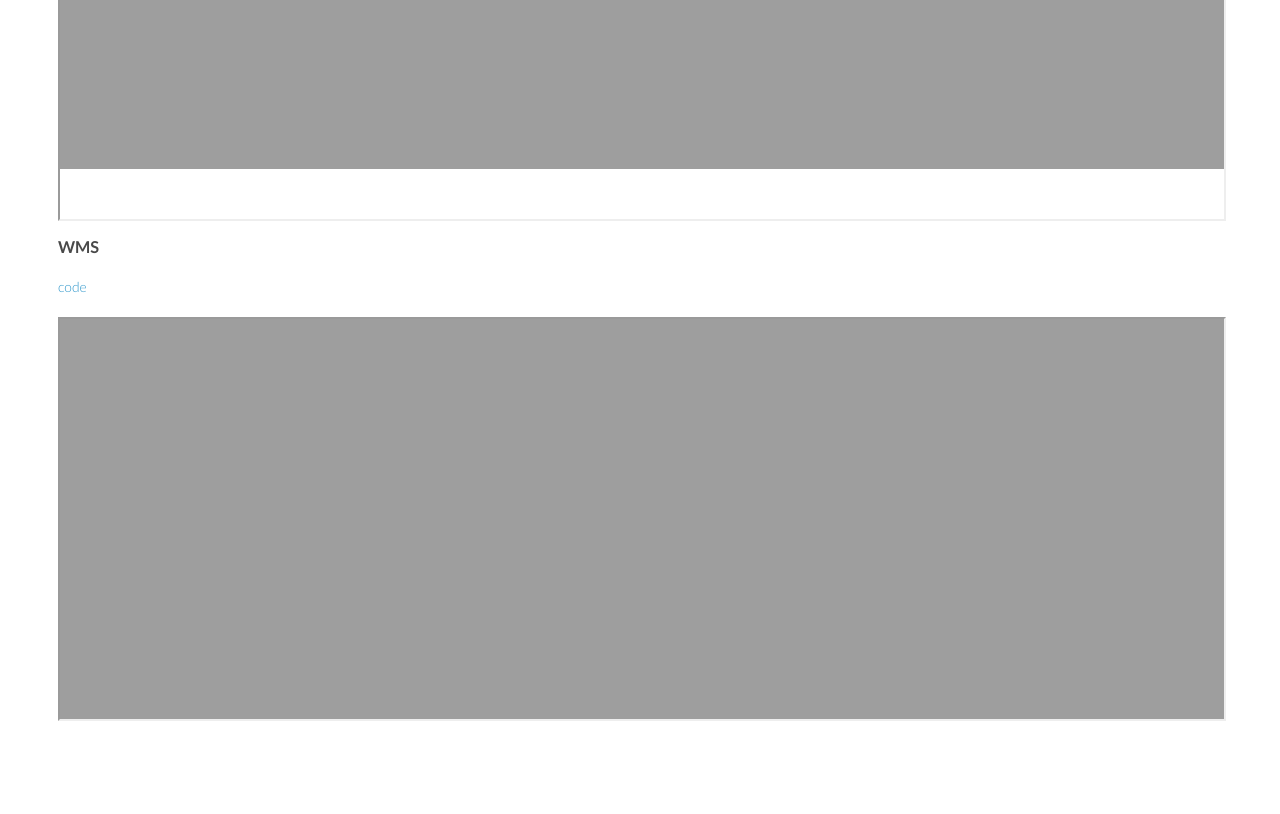
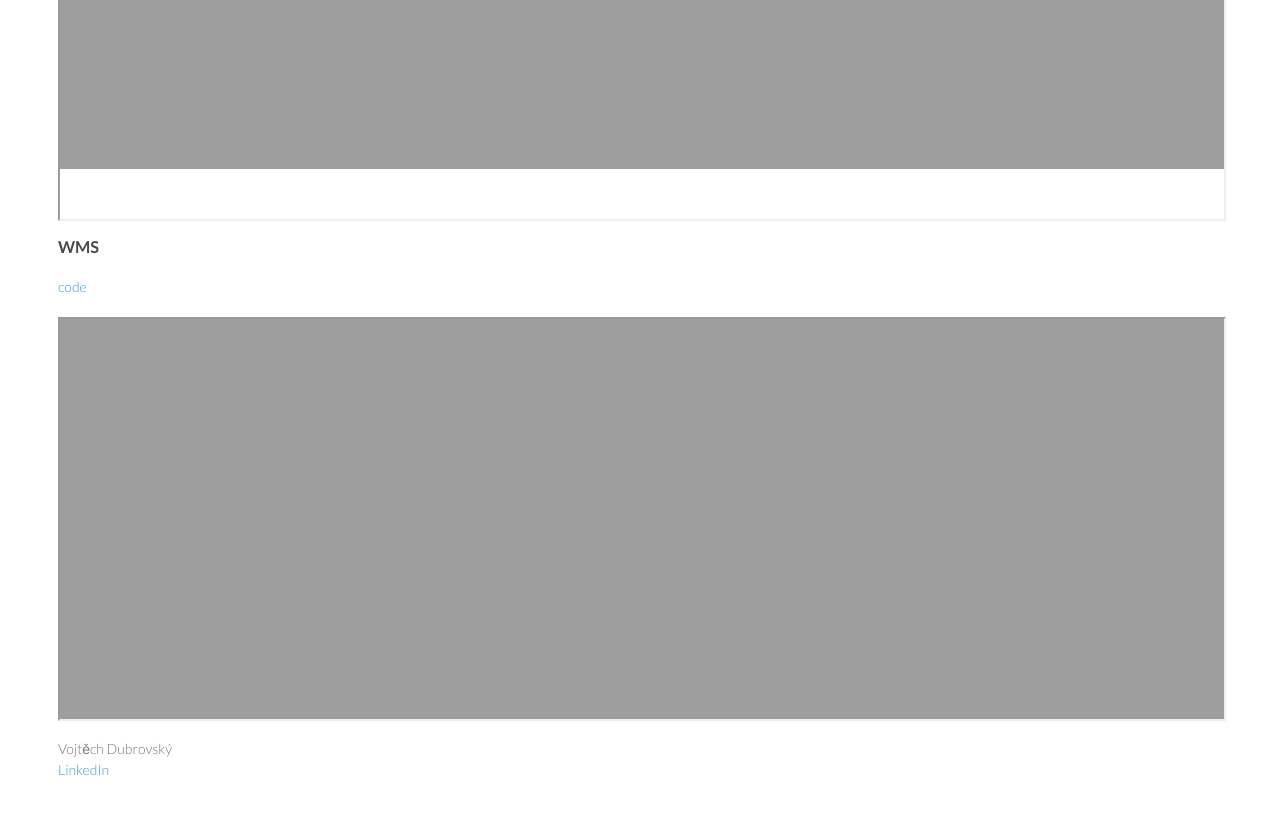
Before and after one commit to vdubr/lupagmap, a plain HTML site: page index.html in a window 1280 px wide. Shown: the part 2420-3234 px from the top of the page. Before the commit the page ends 3146 px from the top, so only its background shows below. Drawn offline with Linux system fonts and the light colour scheme; some packages are replaced by stand-ins of ours.

Commit message:
update contact

```diff
--- a/index.html
+++ b/index.html
@@ -70,12 +70,18 @@
   <iframe class="iframemap" src="./click/index.html"></iframe>
 </div>
 
-<div class="temp_map">
+<div class="temp_map" style="padding-bottom:100px">
 <h3>WMS</h3>
   <p>
     <a href="https://github.com/vdubr/lupagmap/blob/gh-pages/wms/index.html">code</a>
   </p>
   <iframe class="iframemap" src="./wms/index.html"></iframe>
 </div>
+<div>
+  Vojtěch Dubrovský</br>
+  <a href="https://www.linkedin.com/in/vojtechdubrovsky">LinkedIn</a>
+
+</div>
+
   </body>
 </html>
```
